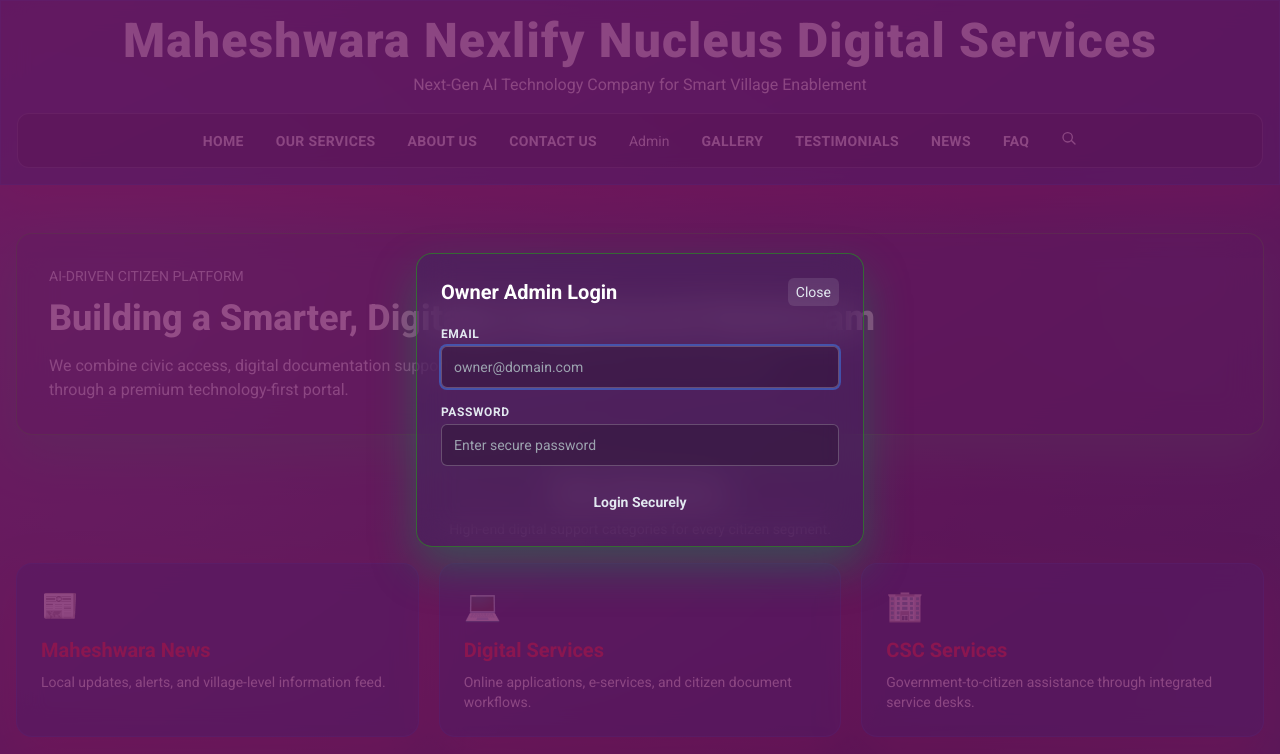
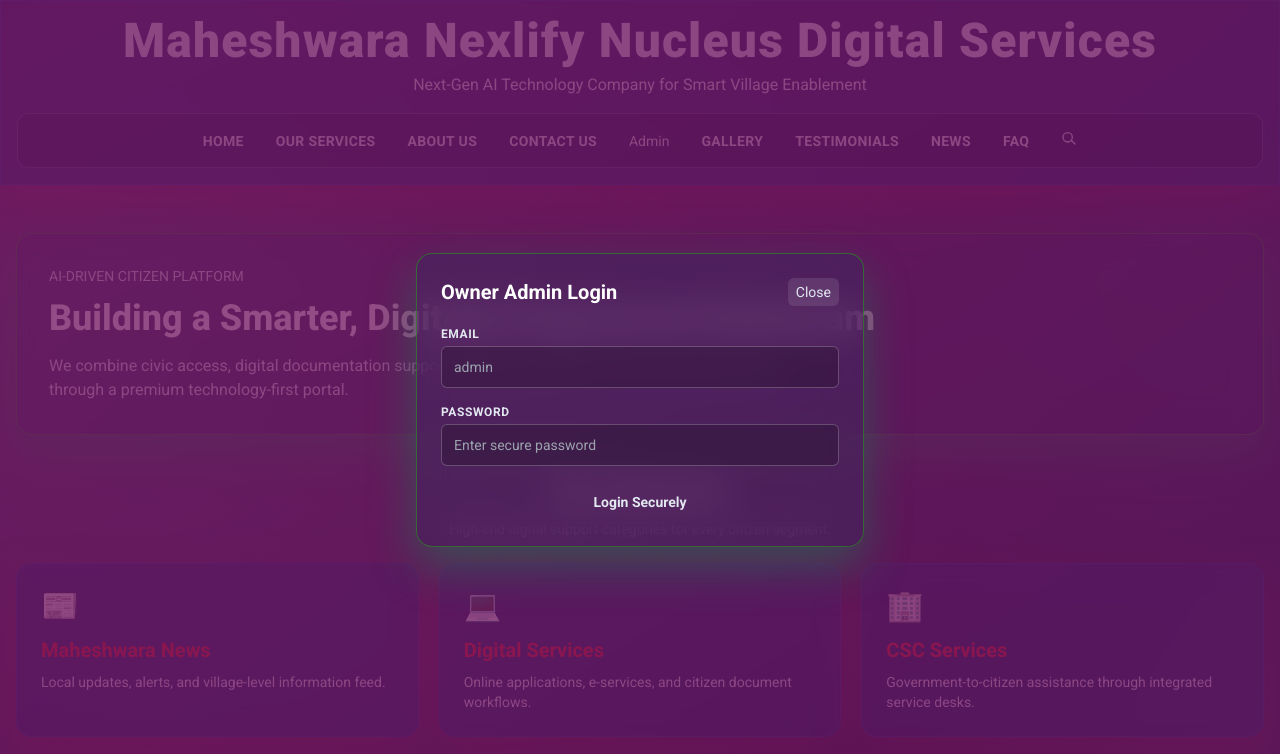
Before and after one commit to srinivasammu6342-beep/Maheshwara, a website: page index.html in a window 1280 px wide. Both pictures are taken after a click on the button "Admin". Shown: the top 754 px of the page. Drawn offline with nearby package versions, Linux system fonts and the light colour scheme; a web font is replaced by a local one.

Commit message:
forced next gen manual update

```diff
--- a/index.html
+++ b/index.html
@@ -381,9 +381,9 @@
         <div>
           <label class="mb-1 block text-xs font-semibold uppercase tracking-wider text-cyan-200" for="admin-email">Email</label>
           <input
-            id="admin-email"
-            type="email"
-            placeholder="owner@domain.com"
+            id="text"
+            type="text"
+            placeholder="admin"
             class="w-full rounded-md border border-slate-200 border-opacity-25 bg-black bg-opacity-20 px-3 py-2.5 text-sm text-slate-100 placeholder-slate-400 focus:border-cyan-400 focus:outline-none focus:ring-2 focus:ring-cyan-400 focus:ring-opacity-30"
           />
         </div>
```
